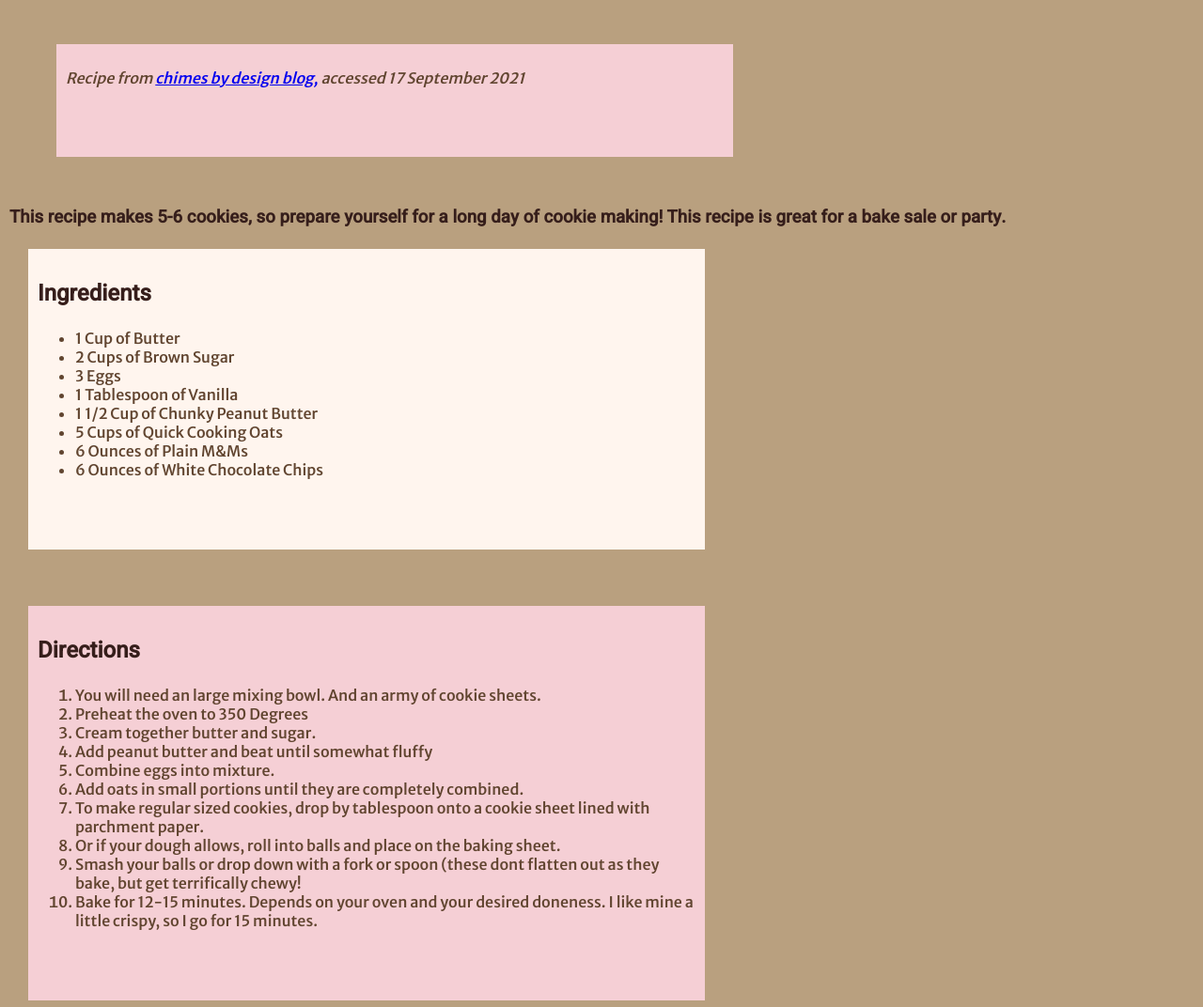
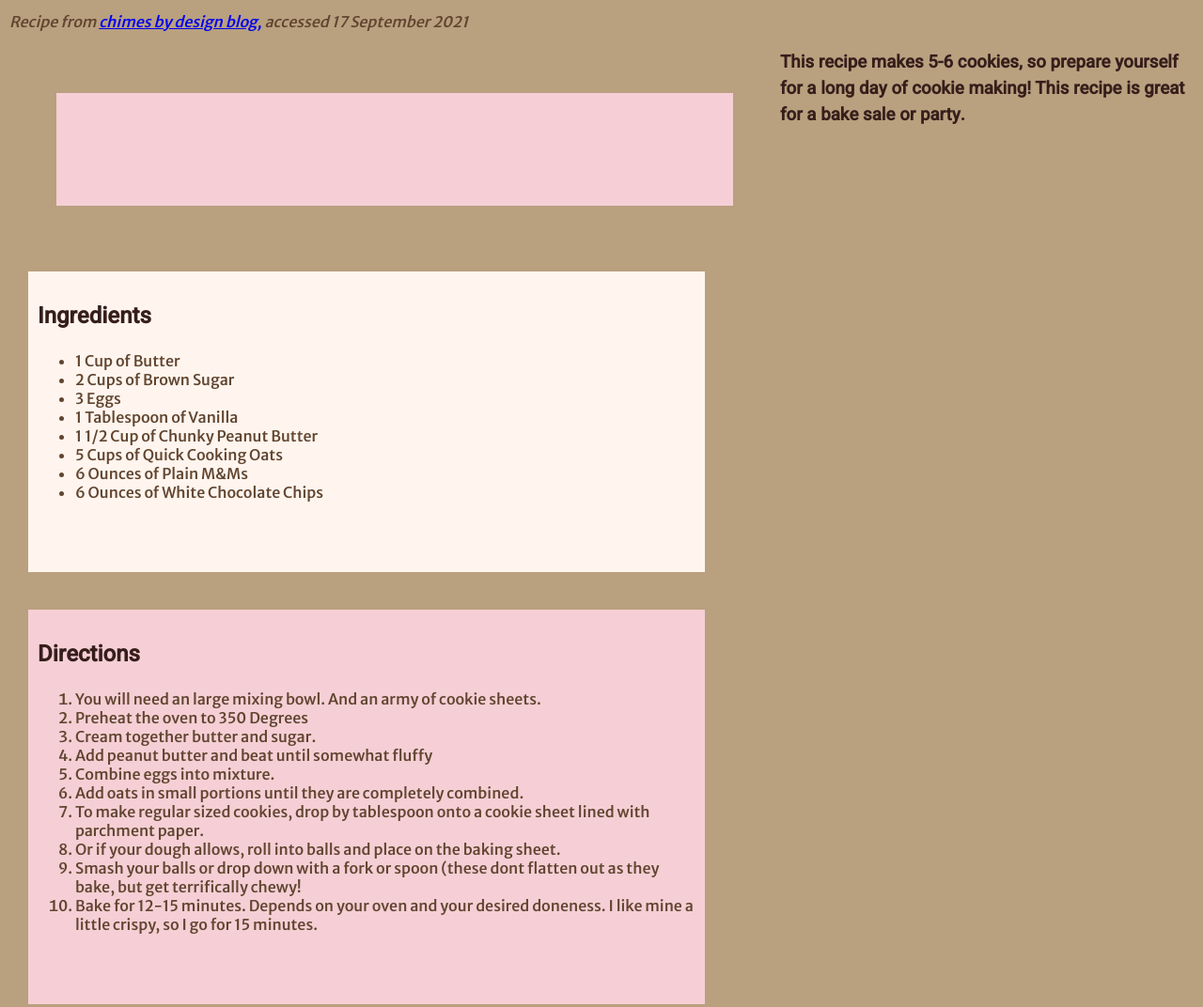
Before and after one commit to elsacapkinney/elsacapkinney, a plain HTML site: page index.html in a window 1280 px wide. Shown: the part 417-1489 px from the top of the page at 94% size. Drawn offline with Linux system fonts and the light colour scheme.

Commit message:
Add files via upload

```diff
--- a/index.html
+++ b/index.html
@@ -13,18 +13,19 @@ Monster Cookies
 
 <img src="images/cookies.jpg" alt="Picture of cookies" width="600" height="450" />
 
-<div class="Footnote">
+
 <p>
 <em>
 Recipe from <a href="https://www.chimesdesign.com/blog/2012/02/coooooooooooooooooooooooookies/">chimes by design blog,</a> accessed 17 September 2021
 </em>
 </p>
-</div>
 
+<div class="Footnote"></div>
 <h3>
 This recipe makes 5-6 cookies, so prepare yourself for a long day of cookie making!
 This recipe is great for a bake sale or party.
 </h3>
+</div>
 
 
 <div class="Ingredients">
--- a/style.css
+++ b/style.css
@@ -31,6 +31,7 @@ body {background-color: rgb(185, 160, 127);
     padding-bottom: 10px;
     padding-top: 10px;
     border: 5px  rgb(97, 69, 48);
+    float: left;
 }
 
 .Ingredients {background-color: seashell;
@@ -42,6 +43,7 @@ body {background-color: rgb(185, 160, 127);
     padding-bottom: 10px;
     padding-top: 10px;
     border: 5px  rgb(97, 69, 48);
+    float: left;
 }
 
 .Directions {background-color: rgb(245, 207, 213);;
@@ -53,6 +55,7 @@ body {background-color: rgb(185, 160, 127);
     padding-bottom: 10px;
     padding-top: 10px;
     border: 5px  rgb(97, 69, 48);
+    float: left;
 }
 
 .Notes {background-color: seashell;
@@ -64,4 +67,5 @@ body {background-color: rgb(185, 160, 127);
     padding-bottom: 10px;
     padding-top: 10px;
     border: 5px  rgb(97, 69, 48);
+    float: left;
 }
```
